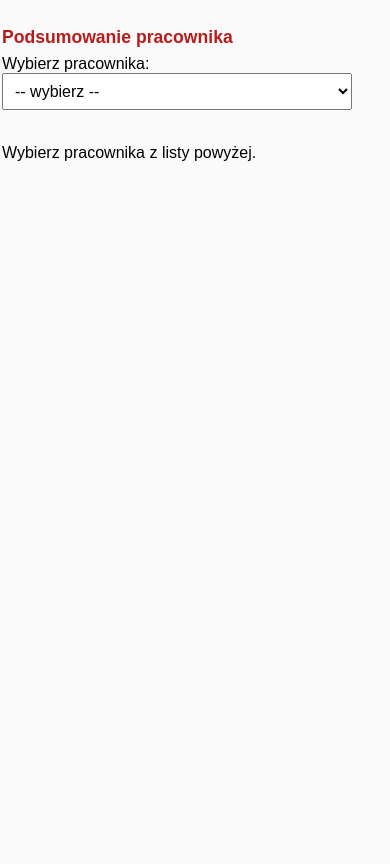
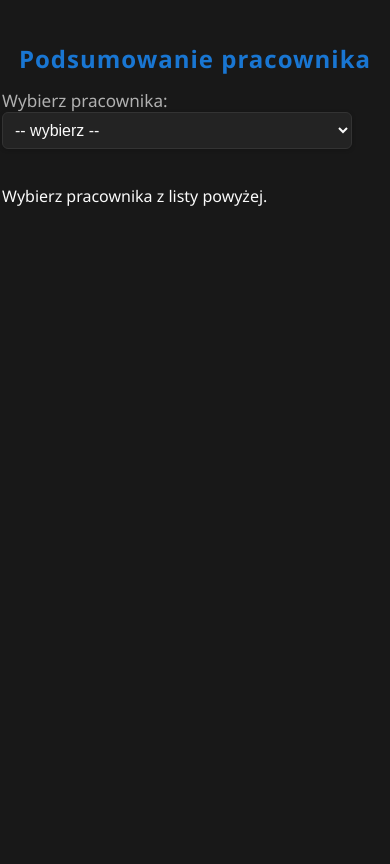
Before and after one commit to Reus1231/Ewidencja, a Flask app: page /harvest_overview in a window 390 px wide. Before the commit the page ends 161 px from the top, so only its background shows below. Run offline with Flask 3, Linux system fonts and the light colour scheme; parts of the project's set-up code (start-up, migrations or seed data) failed here and were passed over.

Commit message:
qr działanie

```diff
--- a/templates/harvest_overview.html
+++ b/templates/harvest_overview.html
@@ -3,31 +3,125 @@
 <head>
     <meta charset="UTF-8">
     <title>Podsumowanie pracownika (zbiór + godziny)</title>
-    <meta name="viewport" content="width=device-width, initial-scale=1"> <!-- ważne dla responsywności -->
+    <meta name="viewport" content="width=device-width, initial-scale=1">
     <style>
-        body { font-family: sans-serif; background: #fafafa; margin: 0; }
-        .container { max-width: 900px; margin: 10px auto; padding: 6px; }
-        h2 { color: #b71c1c; font-size: 1.3em; margin-bottom: 0.4em; }
-        select { font-size: 1.1em; padding: 10px; margin-bottom: 18px; width: 100%; max-width: 350px; }
+        :root {
+            --bg-primary: #181818;
+            --bg-secondary: #282828;
+            --accent: #1976d2;
+            --accent2: #00897b;
+            --text-main: #fafafa;
+            --text-muted: #b0b0b0;
+            --row-even: #232323;
+            --sum-bg: #222f3e;
+            --border: #333;
+            --input-bg: #232323;
+        }
+        body {
+            font-family: 'Segoe UI', 'Roboto', Arial, sans-serif;
+            background: var(--bg-primary);
+            color: var(--text-main);
+            margin: 0;
+            min-height: 100vh;
+        }
+        .container {
+            max-width: 900px;
+            margin: 20px auto;
+            padding: 10px;
+        }
+        h2 {
+            color: var(--accent);
+            font-size: 1.5em;
+            margin-bottom: 0.6em;
+            font-weight: 700;
+            text-align: center;
+            letter-spacing: 1px;
+        }
+        h3 {
+            color: var(--accent2);
+            font-size: 1.2em;
+            margin-bottom: 0.3em;
+        }
+        label {
+            font-size: 1.07em;
+            color: var(--text-muted);
+        }
+        select {
+            background: var(--input-bg);
+            color: var(--text-main);
+            font-size: 1.12em;
+            padding: 10px;
+            border-radius: 6px;
+            border: 1px solid var(--border);
+            margin-bottom: 20px;
+            width: 100%;
+            max-width: 350px;
+            outline: none;
+            box-shadow: 0 1px 4px #0003;
+            transition: border-color 0.2s;
+        }
+        select:focus {
+            border-color: var(--accent2);
+        }
         .table-container {
             overflow-x: auto;
             width: 100%;
         }
-        table { border-collapse: collapse; width: 100%; min-width: 550px; margin-top: 1em; background: #fff; }
-        th, td { border: 1px solid #bbb; padding: 12px 6px; text-align: center; font-size: 1em; }
-        th { background: #d32f2f; color: #fff; font-size: 1em; }
-        tr:nth-child(even) { background: #f9f9f9; }
-        .sum-row { font-weight: bold; background: #ffe0b2; }
-        @media (max-width: 600px) {
-            h2 { font-size: 1.1em; }
-            th, td { font-size: 0.95em; padding: 7px 2px; }
+        table {
+            border-collapse: collapse;
+            width: 100%;
+            min-width: 550px;
+            margin-top: 1em;
+            background: var(--bg-secondary);
+            border-radius: 12px;
+            overflow: hidden;
+            box-shadow: 0 2px 12px #0004;
+        }
+        th, td {
+            border: 1px solid var(--border);
+            padding: 14px 6px;
+            text-align: center;
+            font-size: 1.07em;
+        }
+        th {
+            background: var(--accent);
+            color: #fff;
+            font-size: 1.09em;
+            letter-spacing: 0.5px;
+            border: none;
+        }
+        tr:nth-child(even) { background: var(--row-even); }
+        .sum-row {
+            font-weight: bold;
+            background: var(--sum-bg);
+            color: var(--accent);
+            font-size: 1.08em;
+        }
+        .sum-row td {
+            border-top: 2px solid var(--accent);
+        }
+        @media (max-width: 700px) {
             .container { padding: 2px; }
+            th, td { font-size: 0.96em; padding: 8px 2px; }
             table { min-width: 430px; }
         }
         @media (max-width: 450px) {
             .table-container { padding: 0 0; }
-            th, td { font-size: 0.9em; padding: 4px 1px; }
+            th, td { font-size: 0.9em; padding: 5px 1px; }
             select { font-size: 1em; padding: 8px; }
+        }
+        ::selection {
+            background: var(--accent2);
+            color: #fff;
+        }
+        /* Scrollbar styl */
+        ::-webkit-scrollbar {
+            height: 8px;
+            background: var(--bg-secondary);
+        }
+        ::-webkit-scrollbar-thumb {
+            background: var(--accent2);
+            border-radius: 6px;
         }
     </style>
 </head>
@@ -46,7 +140,7 @@
         </select>
     </form>
     {% if selected_employee %}
-        <h3 style="margin-bottom:0.2em;">Pracownik: {{ selected_employee.name }}</h3>
+        <h3>Pracownik: {{ selected_employee.name }}</h3>
         <div class="table-container">
         <table>
             <tr>
```
